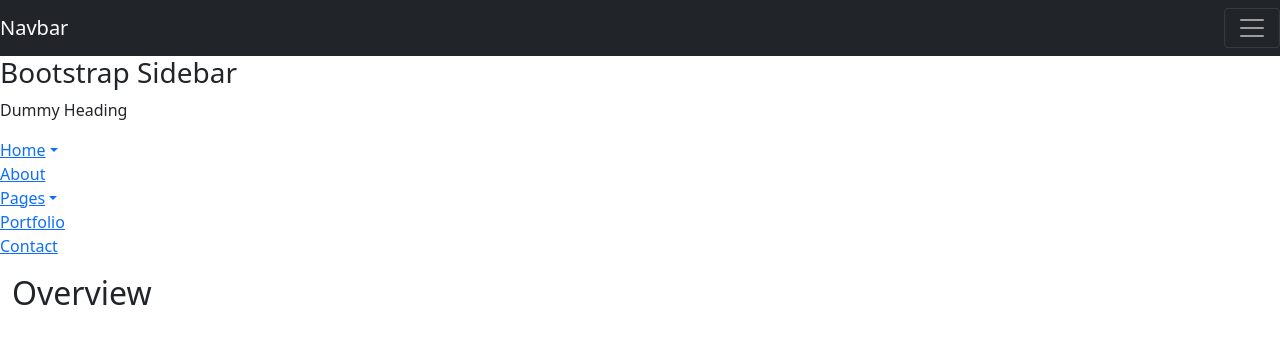
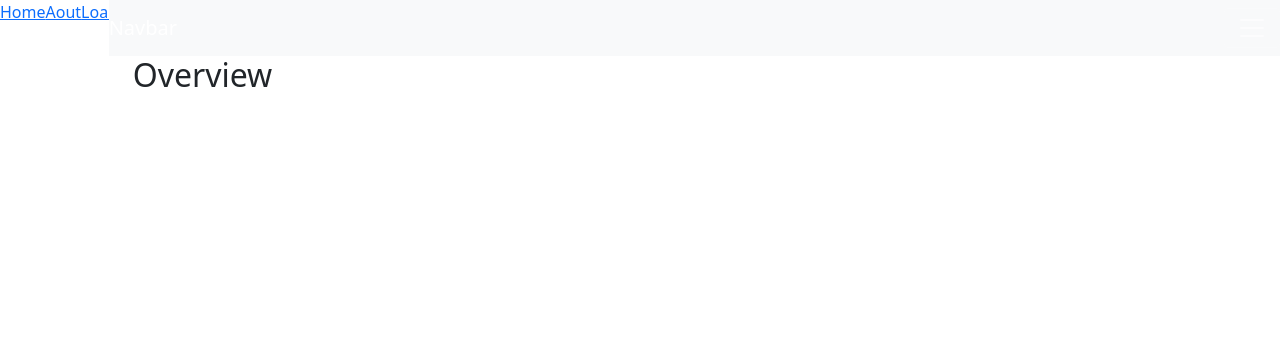
Before and after one commit to bashooff/react-dashboard, a React (Create React App) app in the folder frontend/: page / in a window 1280 px wide. Shown: the top 344 px of the page. Built offline with nearby package versions, Linux system fonts and the light colour scheme.

Commit message:
rearranging side/navbar

```diff
--- a/frontend/src/App.js
+++ b/frontend/src/App.js
@@ -2,6 +2,7 @@
 import './App.css';
 import { BrowserRouter as Router, Route, Switch} from 'react-router-dom'
 import Home from './components/pages/Home'
+
 
 
 const App = () => {
--- a/frontend/src/components/pages/Home.js
+++ b/frontend/src/components/pages/Home.js
@@ -7,13 +7,19 @@
 
     return(
         <div>
-            <Header>
+            <div className="row">
+                <div className="col-1">
+                    <Sidebar />
+                </div>
+                <div className="col-11">
+                    <Header></Header>
+                    <Dashboard></Dashboard>
+                </div>
 
-            </Header>
-            <Sidebar>
-            </Sidebar>
-            <Dashboard></Dashboard>
-        </div>
+                </div>
+
+            </div>
+
     )
 }
 
--- a/frontend/src/components/widgets/Header.js
+++ b/frontend/src/components/widgets/Header.js
@@ -1,7 +1,7 @@
 const Header = () => {
     return(
         <div className="normal-header-container">
-           <nav class="navbar navbar-dark bg-dark">
+           <nav class="navbar navbar-dark bg-light">
            <a class="navbar-brand" href="#">Navbar</a>
   <button class="navbar-toggler" type="button" data-toggle="collapse" data-target="#navbarSupportedContent" aria-controls="navbarSupportedContent" aria-expanded="false" aria-label="Toggle navigation">
     <span class="navbar-toggler-icon"></span>
--- a/frontend/src/components/widgets/Sidebar.js
+++ b/frontend/src/components/widgets/Sidebar.js
@@ -2,56 +2,12 @@
 
 const Sidebar = () => {
     return(
-        <div class={styles.wrapper}>
-
-    <nav id="sidebar">
-        <div class="sidebar-header">
-            <h3>Bootstrap Sidebar</h3>
+        <div id="mySidebar" className="sidebar">
+            <a href="#">Home</a>
+            <a href="#">Aout</a>
+            <a href="#">Loans</a>
+            <a href="#">Contact</a>
         </div>
-
-        <ul class="list-unstyled components">
-            <p>Dummy Heading</p>
-            <li class="active">
-                <a href="#homeSubmenu" data-toggle="collapse" aria-expanded="false" class="dropdown-toggle">Home</a>
-                <ul class="collapse list-unstyled" id="homeSubmenu">
-                    <li>
-                        <a href="#">Home 1</a>
-                    </li>
-                    <li>
-                        <a href="#">Home 2</a>
-                    </li>
-                    <li>
-                        <a href="#">Home 3</a>
-                    </li>
-                </ul>
-            </li>
-            <li>
-                <a href="#">About</a>
-            </li>
-            <li>
-                <a href="#pageSubmenu" data-toggle="collapse" aria-expanded="false" class="dropdown-toggle">Pages</a>
-                <ul class="collapse list-unstyled" id="pageSubmenu">
-                    <li>
-                        <a href="#">Page 1</a>
-                    </li>
-                    <li>
-                        <a href="#">Page 2</a>
-                    </li>
-                    <li>
-                        <a href="#">Page 3</a>
-                    </li>
-                </ul>
-            </li>
-            <li>
-                <a href="#">Portfolio</a>
-            </li>
-            <li>
-                <a href="#">Contact</a>
-            </li>
-        </ul>
-    </nav>
-
-</div>
     )
 }
 
--- a/frontend/src/components/widgets/Sidebar.module.css
+++ b/frontend/src/components/widgets/Sidebar.module.css
@@ -7,6 +7,7 @@
 #sidebar {
     min-width: 250px;
     max-width: 250px;
+    height: 100%
 }
 
 #sidebar.active {
```
